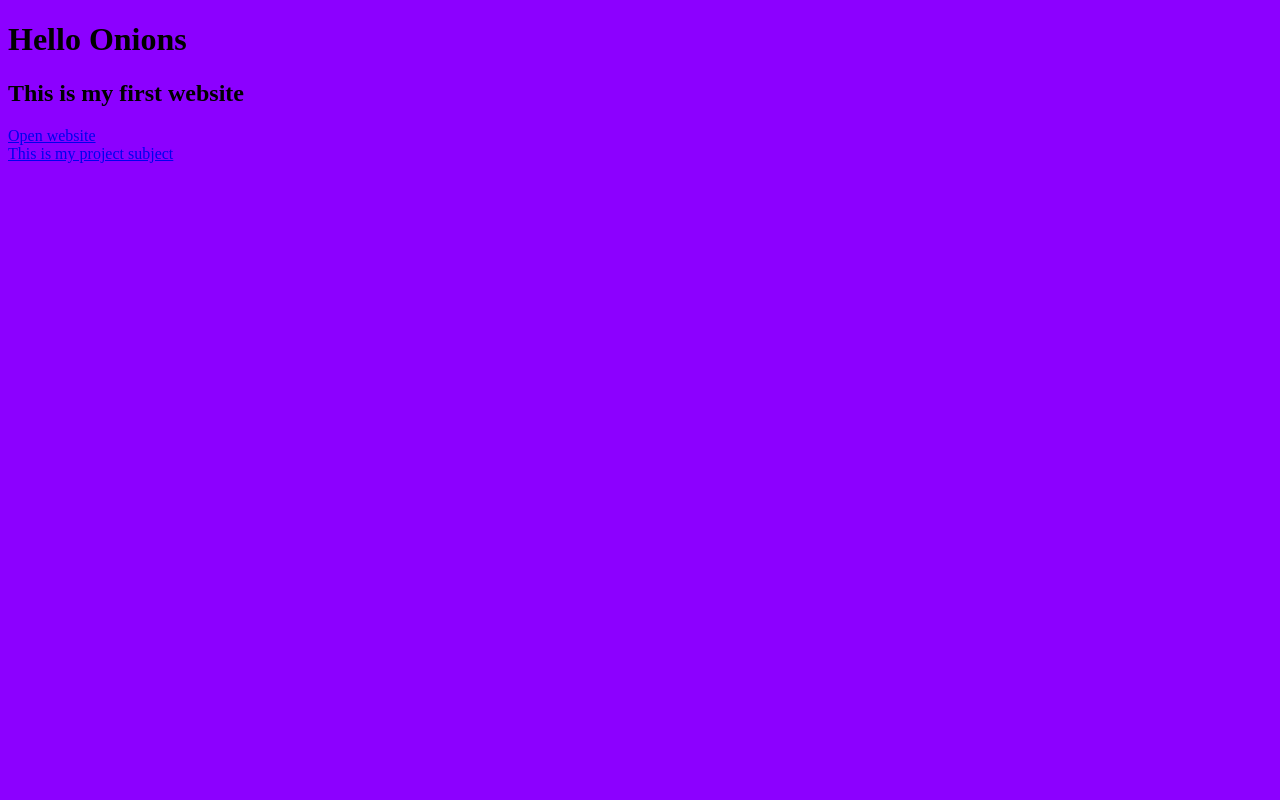
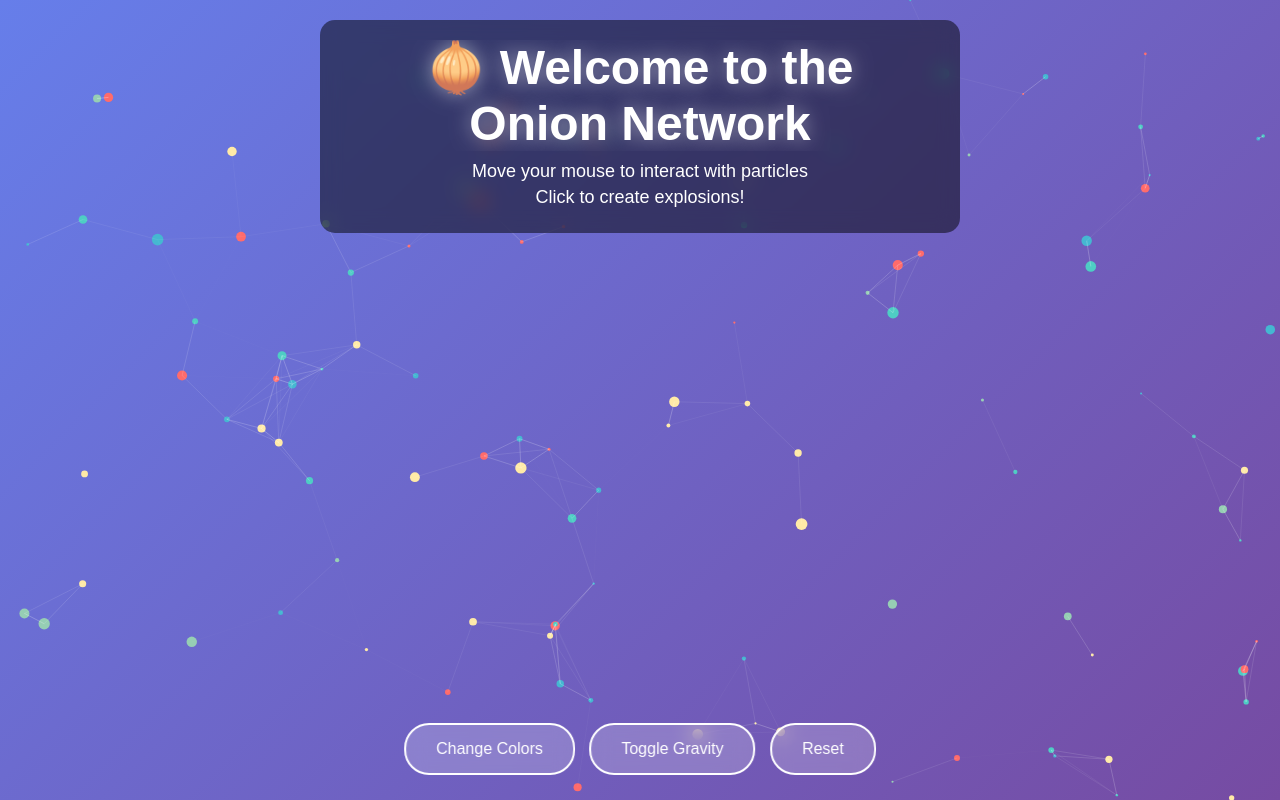
Before and after one commit to yousseff907/CyberSecurity-Piscine, a plain HTML site: page ft_onion/src/interface/index.html in a window 1280 px wide. Drawn offline with Linux system fonts and the light colour scheme.

Commit message:
html changed

```diff
--- a/ft_onion/src/interface/index.html
+++ b/ft_onion/src/interface/index.html
@@ -1,12 +1,263 @@
 <!DOCTYPE html>
 <html>
+
 <head>
-	<title>ft_onion</title>
+	<title>ft_onion - Interactive Particles</title>
+	<style>
+		* {
+			margin: 0;
+			padding: 0;
+			overflow: hidden;
+		}
+
+		body {
+			background: linear-gradient(135deg, #667eea 0%, #764ba2 100%);
+			font-family: 'Arial', sans-serif;
+		}
+
+		canvas {
+			display: block;
+			cursor: crosshair;
+		}
+
+		.info {
+			position: absolute;
+			top: 20px;
+			left: 50%;
+			transform: translateX(-50%);
+			color: white;
+			text-align: center;
+			z-index: 10;
+			background: rgba(0, 0, 0, 0.5);
+			padding: 20px 40px;
+			border-radius: 15px;
+			backdrop-filter: blur(10px);
+		}
+
+		h1 {
+			font-size: 48px;
+			margin-bottom: 10px;
+			text-shadow: 0 0 20px rgba(255, 255, 255, 0.5);
+		}
+
+		p {
+			font-size: 18px;
+			margin: 5px 0;
+		}
+
+		.controls {
+			position: absolute;
+			bottom: 20px;
+			left: 50%;
+			transform: translateX(-50%);
+			z-index: 10;
+		}
+
+		button {
+			font-size: 16px;
+			padding: 15px 30px;
+			margin: 5px;
+			background: rgba(255, 255, 255, 0.2);
+			color: white;
+			border: 2px solid white;
+			border-radius: 25px;
+			cursor: pointer;
+			transition: all 0.3s;
+			backdrop-filter: blur(10px);
+		}
+
+		button:hover {
+			background: rgba(255, 255, 255, 0.4);
+			transform: scale(1.05);
+		}
+	</style>
 </head>
-<body style="background-color: rgb(140, 0, 255);">
-	<h1>Hello Onions</h1>
-	<h2>This is my first website</h2>
-	<a href="https://chatgpt.com/">Open website</a><br>
-	<a href="https://cdn.intra.42.fr/pdf/pdf/161184/en.subject.pdf">This is my project subject</a>
+
+<body>
+	<div class="info">
+		<h1>🧅 Welcome to the Onion Network</h1>
+		<p>Move your mouse to interact with particles</p>
+		<p>Click to create explosions!</p>
+	</div>
+
+	<canvas id="canvas"></canvas>
+
+	<div class="controls">
+		<button onclick="changeColor()">Change Colors</button>
+		<button onclick="toggleGravity()">Toggle Gravity</button>
+		<button onclick="reset()">Reset</button>
+	</div>
+
+	<script>
+		const canvas = document.getElementById('canvas');
+		const ctx = canvas.getContext('2d');
+
+		canvas.width = window.innerWidth;
+		canvas.height = window.innerHeight;
+
+		let particles = [];
+		let mouse = { x: null, y: null, radius: 100 };
+		let colorScheme = 0;
+		let gravity = false;
+
+		const colorSchemes = [
+			['#ff6b6b', '#4ecdc4', '#45b7d1', '#96ceb4', '#ffeaa7'],
+			['#667eea', '#764ba2', '#f093fb', '#4facfe', '#00f2fe'],
+			['#fa709a', '#fee140', '#30cfd0', '#330867', '#a8edea'],
+			['#ff9a56', '#ff6a88', '#fbc2eb', '#a18cd1', '#fad0c4']
+		];
+
+		class Particle {
+			constructor(x, y, directionX, directionY, size, color) {
+				this.x = x;
+				this.y = y;
+				this.directionX = directionX;
+				this.directionY = directionY;
+				this.size = size;
+				this.color = color;
+			}
+
+			draw() {
+				ctx.beginPath();
+				ctx.arc(this.x, this.y, this.size, 0, Math.PI * 2);
+				ctx.fillStyle = this.color;
+				ctx.fill();
+			}
+
+			update() {
+				if (this.x > canvas.width || this.x < 0) {
+					this.directionX = -this.directionX;
+				}
+				if (this.y > canvas.height || this.y < 0) {
+					this.directionY = -this.directionY;
+				}
+
+				// Mouse interaction
+				let dx = mouse.x - this.x;
+				let dy = mouse.y - this.y;
+				let distance = Math.sqrt(dx * dx + dy * dy);
+
+				if (distance < mouse.radius + this.size) {
+					if (mouse.x < this.x && this.x < canvas.width - this.size * 10) {
+						this.x += 3;
+					}
+					if (mouse.x > this.x && this.x > this.size * 10) {
+						this.x -= 3;
+					}
+					if (mouse.y < this.y && this.y < canvas.height - this.size * 10) {
+						this.y += 3;
+					}
+					if (mouse.y > this.y && this.y > this.size * 10) {
+						this.y -= 3;
+					}
+				}
+
+				// Gravity
+				if (gravity) {
+					this.directionY += 0.05;
+				}
+
+				this.x += this.directionX;
+				this.y += this.directionY;
+
+				this.draw();
+			}
+		}
+
+		function init() {
+			particles = [];
+			let numberOfParticles = (canvas.width * canvas.height) / 9000;
+
+			for (let i = 0; i < numberOfParticles; i++) {
+				let size = Math.random() * 5 + 1;
+				let x = Math.random() * (canvas.width - size * 2) + size;
+				let y = Math.random() * (canvas.height - size * 2) + size;
+				let directionX = (Math.random() * 2) - 1;
+				let directionY = (Math.random() * 2) - 1;
+				let color = colorSchemes[colorScheme][Math.floor(Math.random() * colorSchemes[colorScheme].length)];
+
+				particles.push(new Particle(x, y, directionX, directionY, size, color));
+			}
+		}
+
+		function animate() {
+			requestAnimationFrame(animate);
+			ctx.clearRect(0, 0, canvas.width, canvas.height);
+
+			for (let i = 0; i < particles.length; i++) {
+				particles[i].update();
+			}
+
+			connect();
+		}
+
+		function connect() {
+			for (let a = 0; a < particles.length; a++) {
+				for (let b = a; b < particles.length; b++) {
+					let dx = particles[a].x - particles[b].x;
+					let dy = particles[a].y - particles[b].y;
+					let distance = Math.sqrt(dx * dx + dy * dy);
+
+					if (distance < 100) {
+						let opacity = 1 - (distance / 100);
+						ctx.strokeStyle = `rgba(255, 255, 255, ${opacity * 0.3})`;
+						ctx.lineWidth = 1;
+						ctx.beginPath();
+						ctx.moveTo(particles[a].x, particles[a].y);
+						ctx.lineTo(particles[b].x, particles[b].y);
+						ctx.stroke();
+					}
+				}
+			}
+		}
+
+		function changeColor() {
+			colorScheme = (colorScheme + 1) % colorSchemes.length;
+			init();
+		}
+
+		function toggleGravity() {
+			gravity = !gravity;
+		}
+
+		function reset() {
+			gravity = false;
+			init();
+		}
+
+		function createExplosion(x, y) {
+			for (let i = 0; i < 30; i++) {
+				let size = Math.random() * 3 + 2;
+				let directionX = (Math.random() - 0.5) * 10;
+				let directionY = (Math.random() - 0.5) * 10;
+				let color = colorSchemes[colorScheme][Math.floor(Math.random() * colorSchemes[colorScheme].length)];
+				particles.push(new Particle(x, y, directionX, directionY, size, color));
+			}
+		}
+
+		window.addEventListener('mousemove', function (event) {
+			mouse.x = event.x;
+			mouse.y = event.y;
+		});
+
+		window.addEventListener('mouseout', function () {
+			mouse.x = null;
+			mouse.y = null;
+		});
+
+		window.addEventListener('click', function (event) {
+			createExplosion(event.x, event.y);
+		});
+
+		window.addEventListener('resize', function () {
+			canvas.width = window.innerWidth;
+			canvas.height = window.innerHeight;
+			init();
+		});
+
+		init();
+		animate();
+	</script>
 </body>
+
 </html>
```
